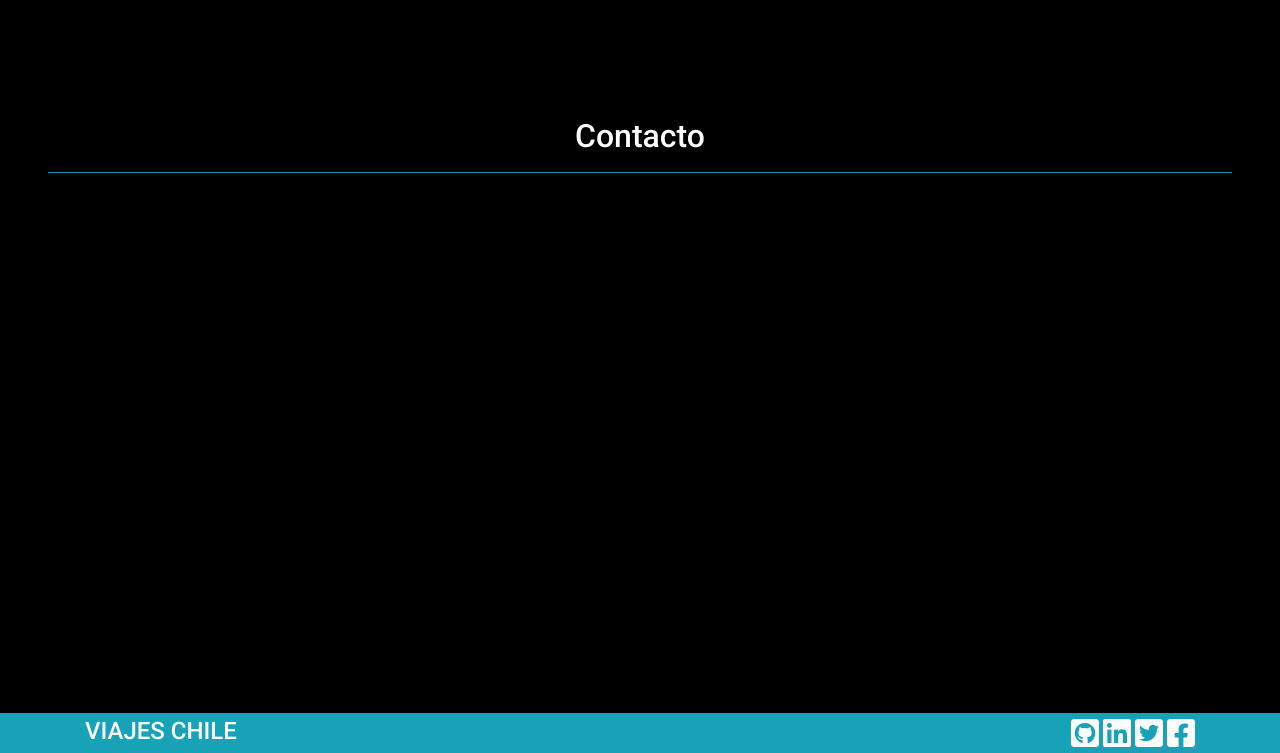
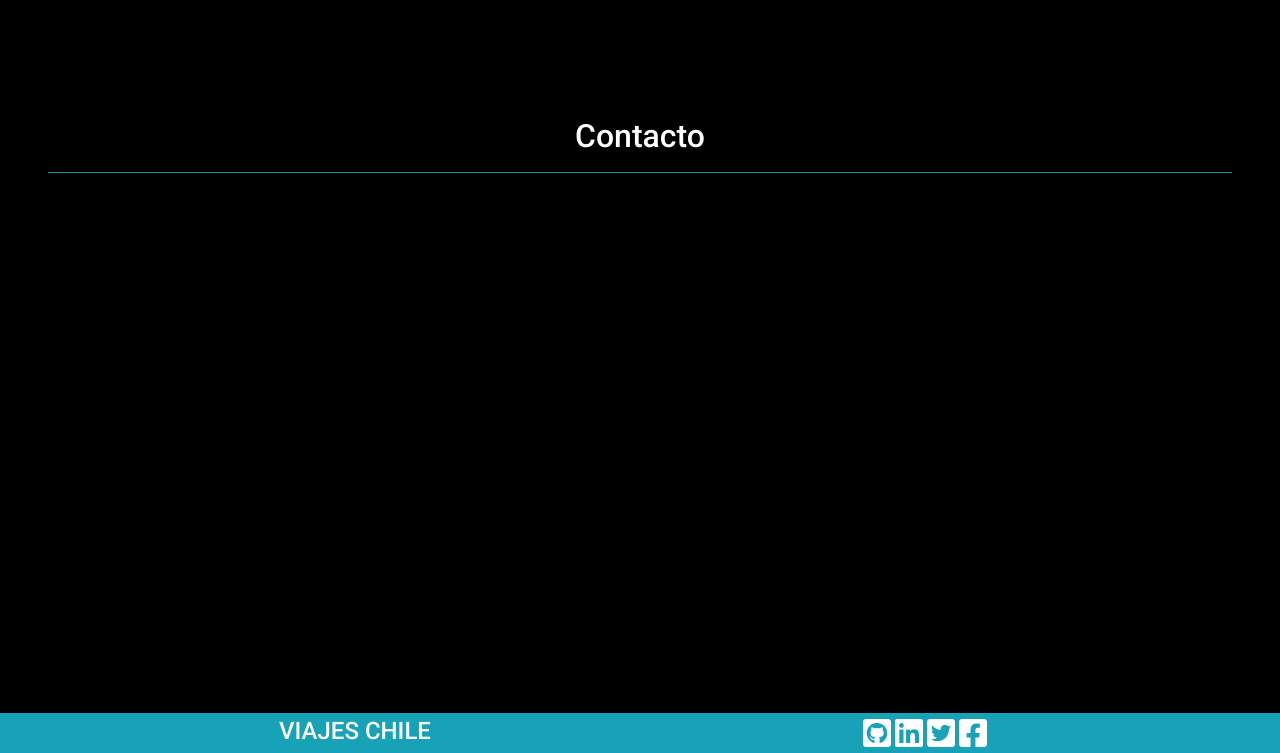
Before and after one commit to Eveemr/viajes-chile, a plain HTML site: page index.html in a window 1280 px wide. Shown: the part 1649-2402 px from the top of the page. Drawn offline with nearby package versions, Linux system fonts and the light colour scheme; a script that the page names is missing.

Commit message:
footer arreglado

```diff
--- a/assets/css/style.css
+++ b/assets/css/style.css
@@ -23,6 +23,7 @@ body {
 
 .card-img-top {
     height: 20vh;
+
 }
 
 .fa-2x{
--- a/index.html
+++ b/index.html
@@ -214,14 +214,14 @@
     </section>
 
 
-    <footer id="footer" class="container-fluid d-md-block bg-info text-white text-left d-flex">
+    <footer id="footer" class="container-fluid d-md-block bg-info text-white text-center d-flex">
         <div class="container">
-            <div class="row justify-content-sm-center">
-                <div class="col-lg-4">
+            <div class="row">
+                <div class="col-12 col-md-6">
                     <h4 id="viajes" class="pt-1 font-weight-regular" data-toggle="tooltip" data-placement="top"
                         title="El placer de viajar">VIAJES CHILE</h4>
                 </div>
-                <div class="col-lg-8 text-right pt-1 text-white">
+                <div class="col-12 col-md-6 text-center pt-1 text-white">
                     <a href="https://github.com/Eveemr/viajes-chile" target="_blank"><i class="fab fa-github-square fa-2x"></i></a>
                     <a href="https://www.linkedin.com" target="_blank"><i class="fab fa-linkedin fa-2x"></i></a>
                     <a href="https://www.twitter.com" target="_blank"><i class="fab fa-twitter-square fa-2x"></i></a>
```
